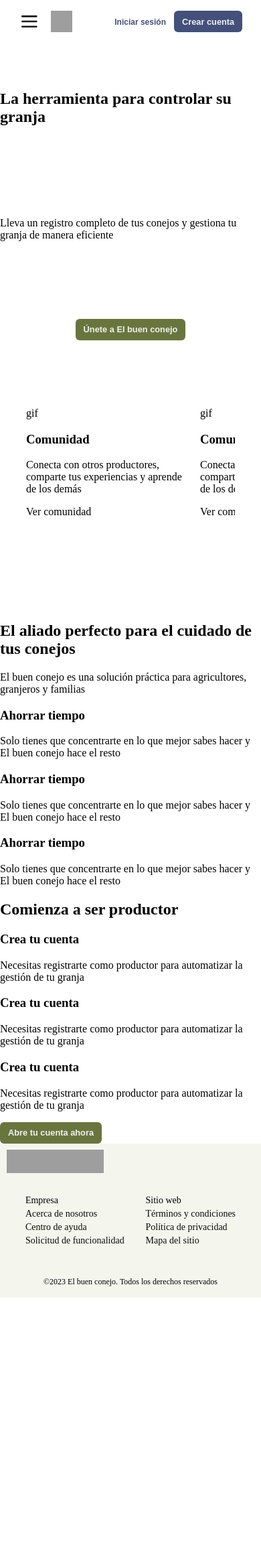
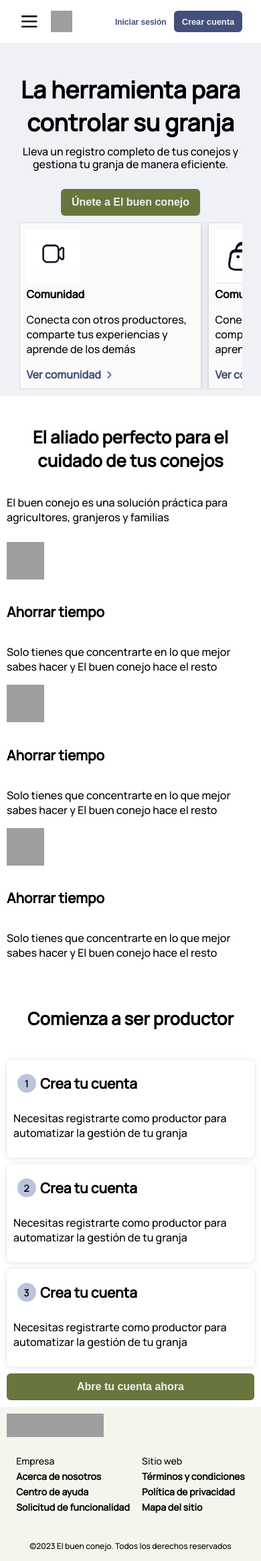
Before and after one commit to rene3255/el-buen-conejo, a Django app: page / in a window 390 px wide. Shown: the whole page at 67% size. Before the commit the page ends 1937 px from the top, so only its background shows below. Run offline with Django 4.2, Linux system fonts and the light colour scheme; grey boxes are pictures that could not be loaded.

Commit message:
add fix-mobil-home

```diff
--- a/static/css/homepage/homepage.css
+++ b/static/css/homepage/homepage.css
@@ -1,22 +1,120 @@
 .home-art{
   width: 100%;
-  height: 100vh;
   display: grid;
   place-items: center;
+  padding: 10px;
+  background-color: var(--primary-50);
+  gap: 10px;
+}
+.home-art__title{
+    display: grid;
+    gap: 10px;
+}
+.home-art__title h3{
+    margin-bottom: 0px;
+    text-align: center;
+}
+.home-art__title p{
+    margin-top: 0px;
+    font-size: 16px;
+    text-overflow: initial;
+    line-height: 120%;
+    font-weight: 400;
+    text-align: center;
+}
 
-}
 .slider{
     display: flex;
-    width: 80%;
+    width: 90%;
     margin: auto;
     overflow-x: auto;
     gap: 10px;
 }
 .infocar__slider{
     display: inline-block;
-    height: 250px;
-    width: 250px;
+    background-color: var( --background);
+    padding: 10px;
+    border: 1px solid #D9D9D9;
+    box-shadow: 0px 1px 8px rgba(0, 0, 0, 0.12);
+    border-radius: 4px;
+}
+.infocar__slider img{
+ width: 5rem;
+ height: 5rem;
+}
+.infocar__slider h6{
+  margin: 0px;
 }
 .infocar__title{
     width: 250px;
 }
+h4{
+    text-align: center;
+}
+.allies-art,
+.product-art{
+padding: 10px;
+display: grid;
+gap: 10px;
+}
+.product-art__title{
+    display: flex;
+    align-items: center;
+    height: 50px;
+}
+.product-art__item{
+    box-shadow: 0px 1px 8px rgba(0, 0, 0, 0.12);
+    border-radius: 8px;
+    padding: 10px;
+}
+.icons__calender-color,
+.icons__mesh,
+.icons__bar{
+  width: 56px;
+  height: 56px;
+  background-repeat: no-repeat;
+  background-size: cover;
+}
+.icons__calender-color{
+  background: url(./../../img/icons/home/calender-color.svg);
+}
+.icons__mesh{
+    background: url(./../../img/icons/home/mesh.svg);
+}
+.icons__bar{
+    background: url(./../../img/icons/home/bar.svg);
+}
+.img-number__one,
+.img-number__two,
+.img-number__three{
+    width: 40px;
+    height: 40px;
+    background-repeat: no-repeat;
+    background-size: cover;
+    scale: 0.7;
+}
+.img-number__one{
+    background: url(./../../img/icons/home/Badge_1.svg);
+}
+.img-number__two{
+    background: url(./../../img/icons/home/Badge_2.svg);
+}
+.img-number__three{
+    background: url(./../../img/icons/home/Badge_3.svg);
+}
+.icon-carrets{
+    width: 14px;
+    height: 14px;
+    background: url(./../../img/icons/icons/general/Carrets.svg);
+    background-repeat: no-repeat;
+    background-size: cover;
+}
+.link-social-media{
+    display: flex;
+    text-decoration: none;
+    color:var(--primary-600);
+    align-items: center;
+    justify-content: left;
+    gap: 5px;
+    font-weight: 700;
+}
--- a/static/css/layaout/layaout.css
+++ b/static/css/layaout/layaout.css
@@ -33,6 +33,8 @@
 
     /* others */
     --background: #FAFAFA;
+    --white-cero:#ffffff;
+    --white-one:#D9D9D9;
     --doe: #91529E;
     --buck: #407C7A;
 
@@ -81,6 +83,32 @@
         padding: 0px;
         font-family: 'Manrope';
     }
+    h1,
+    h2,
+    h3,
+    h4,
+    h5,
+    h6{
+        font-weight: var(--ag-hn-f-w);
+    }
+    h1{
+        font-size: var(--ag-h1);
+    }
+    h2{
+        font-size: var(--ag-h2);
+    }
+    h3{
+        font-size: var(--ag-h3);
+    }
+    h4{
+        font-size: var(--ag-h4);
+    }
+    h5{
+        font-size: var(--ag-h5);
+    }
+    h6{
+        font-size: var(--ag-h6);
+    }
     .logo{
         width: 32.12px;
         height: 32px;
@@ -121,6 +149,7 @@
     .footer-link__a{
       text-decoration: none;
       color: var(--neutral-900);
+      font-weight: 700;
     }
     .footer-link__a:hover{
        text-decoration: underline;
--- a/templates/base.html
+++ b/templates/base.html
@@ -8,6 +8,9 @@
   <meta name="viewport" content="width=device-width, initial-scale=1.0">
   <link rel="stylesheet" type="text/css" href="{% static 'css/main.css' %}">
   <link rel="icon" type="image/x-icon" href="{% static '/img/icons/favicon.ico' %}">
+  <link rel="preconnect" href="https://fonts.googleapis.com">
+  <link rel="preconnect" href="https://fonts.gstatic.com" crossorigin>
+  <link href="https://fonts.googleapis.com/css2?family=Manrope:wght@500&display=swap" rel="stylesheet">
   <title>elbuenconejo</title>
 </head>
 <body>
--- a/templates/homepage/homepage.html
+++ b/templates/homepage/homepage.html
@@ -5,93 +5,95 @@
 {% include 'layouts/header.html' %}
 <main>
     <article class="home-art">
-        <h1>La herramienta para controlar su granja</h1>
-        <p>Lleva un registro completo de tus conejos y gestiona tu granja de manera eficiente</p>
-        <button class="btn btn-sm btn-secundary-solid">Únete a El buen conejo</button>
+      <div class="home-art__title">
+        <h3>La herramienta para controlar su granja</h3>
+        <p>Lleva un registro completo de tus conejos y gestiona tu granja de manera eficiente.</p>
+      </div>
+        <button class="btn btn-md btn-secundary-solid">Únete a El buen conejo</button>
         <div class="slider">
             <div class="infocar__slider">
-                <div>gif</div>
+                <img src={% static 'gif/camera.gif' %}  width="50" height="50"  alt="" srcset="">
                 <div>
-                    <h3 class="infocar__title" >Comunidad</h3>
+                    <h6 class="infocar__title" >Comunidad</h6>
                     <p>Conecta con otros productores, comparte tus experiencias y aprende de los demás</p>
                 </div>
-                <span>
-                    Ver comunidad <div class="icon"></div>
-                </span>
+                <a class="link-social-media" href="#">
+                  Ver comunidad <div class="icon-carrets"></div>
+                </a>
             </div>
             <div class="infocar__slider">
-                    <div>gif</div>
+                    <img src={% static 'gif/bag.gif' %}  width="50" height="50"  alt="" srcset="">
                     <div>
-                        <h3 class="infocar__title">Comunidad</h3>
+                        <h6 class="infocar__title">Comunidad</h6>
                         <p>Conecta con otros productores, comparte tus experiencias y aprende de los demás</p>
                     </div>
-                    <span>
-                       Ver comunidad <div class="icon"></div>
-                    </span>
+                    <a class="link-social-media" href="#">
+                      Ver comunidad <div class="icon-carrets"></div>
+                    </a>
             </div>
             <div class="infocar__slider">
-                    <div>gif</div>
+                    <img src={% static 'gif/calender.gif' %}  width="50" height="50"  alt="" srcset="">
                     <div>
-                        <h3 class="infocar__title">Comunidad</h3>
-                        <p>Conecta con otros productores, comparte tus experiencias y aprende de los demás</p>
+                        <h6 class="infocar__title">Eventos</h6>
+                        <p>Mantente al tanto de los eventos importantes para productores, como ferias, conferencias y más.</p>
                     </div>
-                    <span>
-                       Ver comunidad <div class="icon"></div>
-                    </span>
+                    <a class="link-social-media" href="#">
+                      Ver comunidad <div class="icon-carrets"></div>
+                    </a>
             </div>
         </div>
     </article>
     <article class="allies-art">
       <div>
-        <h2>
+        <h4>
             El aliado perfecto para el cuidado de tus conejos
-          </h2>
+          </h4>
           <p>
             El buen conejo es una solución práctica para agricultores, granjeros y familias
           </p>
       </div>
       <div>
         <div>
-            <div class="img"></div>
-            <h3>Ahorrar tiempo</h3>
+            <div class="icons__calender-color"></div>
+            <h5>Ahorrar tiempo</h5>
             <p>Solo tienes que concentrarte en lo que mejor sabes hacer y El buen conejo hace el resto</p>
         </div>
         <div>
-            <div class="img"></div>
-            <h3>Ahorrar tiempo</h3>
+            <div class="icons__mesh"></div>
+            <h5>Ahorrar tiempo</h5>
             <p>Solo tienes que concentrarte en lo que mejor sabes hacer y El buen conejo hace el resto</p>
         </div>
         <div>
-            <div class="img"></div>
-            <h3>Ahorrar tiempo</h3>
+            <div class="icons__bar"></div>
+            <h5>Ahorrar tiempo</h5>
             <p>Solo tienes que concentrarte en lo que mejor sabes hacer y El buen conejo hace el resto</p>
         </div>
       </div>
     </article>
     <article class="product-art">
-      <h2>Comienza a ser productor</h2>
-      <div>
-        <div>
-            <div class="img-numero"></div>
-            <h3>Crea tu cuenta</h3>
-          </div>
+      <h4>Comienza a ser productor</h2>
+      <div class="product-art__item">
+        <div class="product-art__title">
+            <div class="img-number__one"></div>
+            <h5>Crea tu cuenta</h5>
+        </div>
           <p>Necesitas registrarte como productor para automatizar la gestión de tu granja</p>
       </div>
-      <div>
-        <div>
-            <div class="img-numero"></div>
-            <h3>Crea tu cuenta</h3>
-          </div>
+      <div class="product-art__item">
+        <div class="product-art__title" >
+            <div class="img-number__two"></div>
+            <h5>Crea tu cuenta</h5>
+        </div>
           <p>Necesitas registrarte como productor para automatizar la gestión de tu granja</p>
       </div>
-      <div>
-        <div>
-            <div class="img-numero"></div>
-            <h3>Crea tu cuenta</h3>
-          </div>
+      <div class="product-art__item">
+        <div class="product-art__title">
+            <div class="img-number__three"></div>
+            <h5>Crea tu cuenta</h5>
+        </div>
           <p>Necesitas registrarte como productor para automatizar la gestión de tu granja</p>
       </div>
-      <button  class="btn btn-sm btn-secundary-solid">Abre tu cuenta ahora</button>
+      <button  class="btn btn-md btn-secundary-solid">Abre tu cuenta ahora</button>
     </article>
 </main>
 {% include 'layouts/footer.html' %}
```
Also changed, not shown: static/gif/bag.gif (added), static/gif/calender.gif (added), static/gif/camera.gif (added), static/img/icons/home/Badge_1.svg (added), static/img/icons/home/Badge_2.svg (added), static/img/icons/home/Badge_3.svg (added), static/img/icons/home/bar.svg (added), static/img/icons/home/calender-color.svg (added), static/img/icons/home/mesh.svg (added), static/img/icons/icons/general/Carrets-fl.svg (added), static/img/icons/icons/general/Carrets.svg (added).
